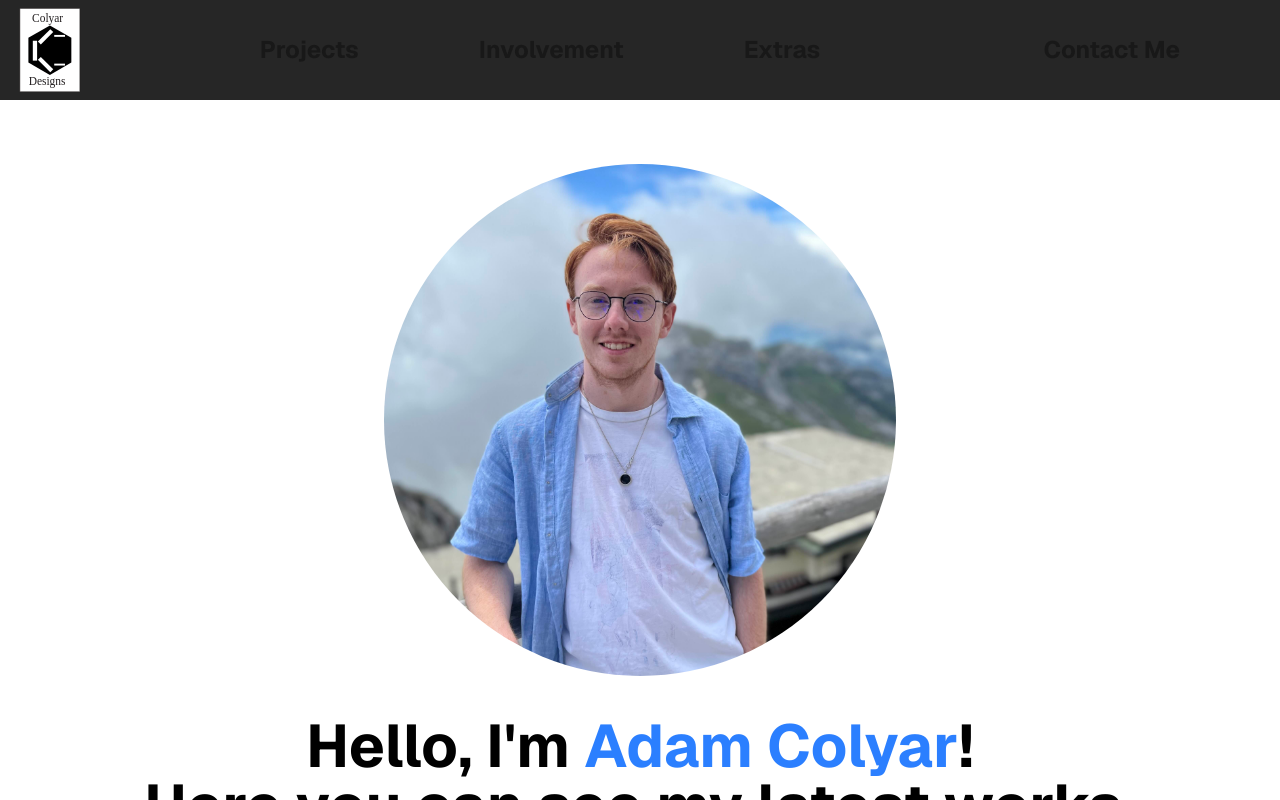
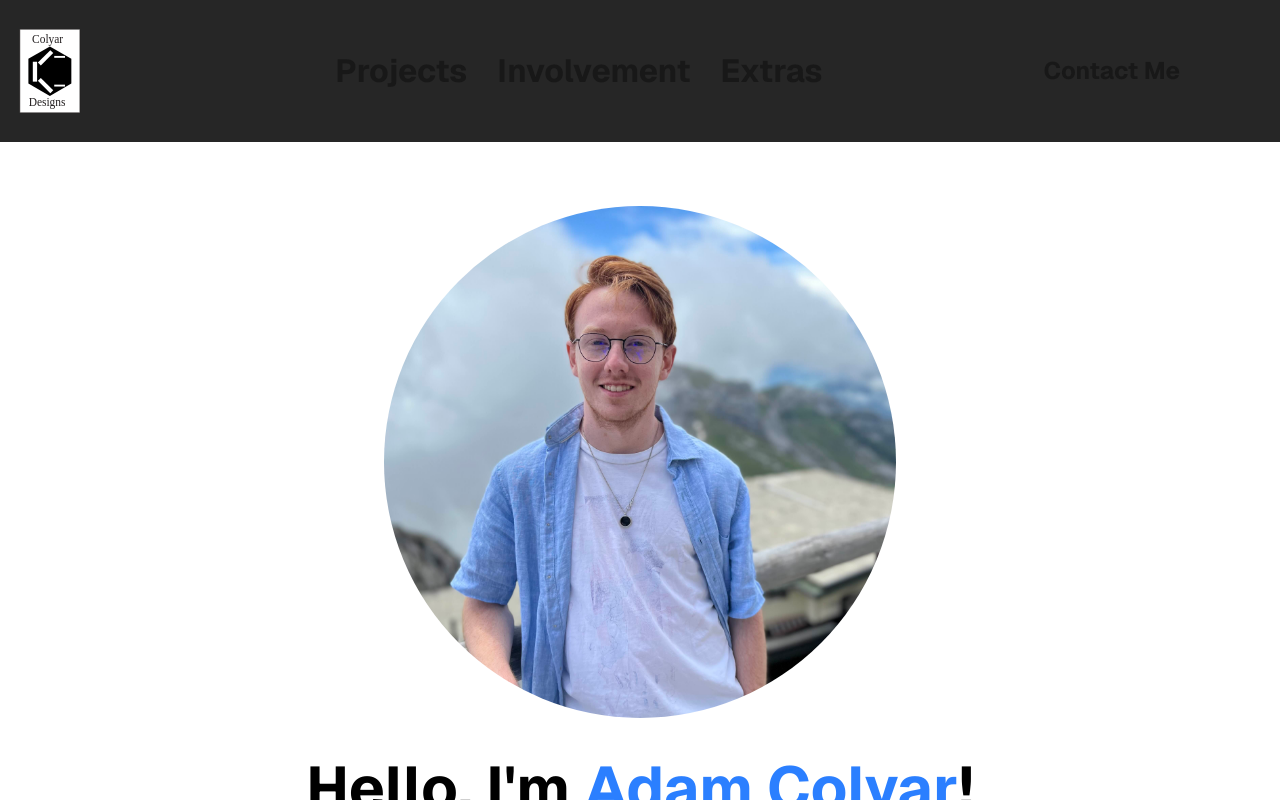
Before and after one commit to Procedian1/Space-Portfolio, a Next.js app: page / in a window 1280 px wide. Shown: the top 800 px of the page. Built offline with nearby package versions, Linux system fonts and the light colour scheme.

Commit message:
Temp css change

```diff
--- a/src/app/Components/Header.tsx
+++ b/src/app/Components/Header.tsx
@@ -39,7 +39,8 @@ export default function Header() {
 
                 {/* Middle links */}
                 <nav className={"flex-1 flex justify-center sm: py-1 lg:py-2"}>
-                    <ul className="flex items-center gap-30 opacity-90 text-2xl font-bold">
+                    {/*<ul className="flex items-center gap-30 opacity-90 header-text-size font-bold">*/}
+                    <ul className = "container header-text-size">
                         <li><a href="#projects" className="hover:underline underline-offset-4">Projects</a></li>
                         <li><a href="#involvement" className="hover:underline underline-offset-4">Involvement</a></li>
                         <li><a href="#extras" className="hover:underline underline-offset-4">Extras</a></li>
--- a/src/app/globals.css
+++ b/src/app/globals.css
@@ -19,6 +19,34 @@
   }
 }
 
+@layer components {
+
+  .header-text-size {
+    font-size: 2.0rem;
+  }
+
+  @screen md {
+    .header-text-size {
+      font-size: 1.25rem;
+    }
+  }
+
+  @screen lg {
+    .header-text-size {
+      font-size: 2rem;
+    }
+  }
+
+  .container {
+    padding: min(5em, 8%);
+    opacity: .9;
+    font-weight: bold;
+    gap: 30px;
+    display: flex;
+    align-items: center;
+  }
+}
+
 body {
   background: var(--background);
   color: var(--foreground);
```
